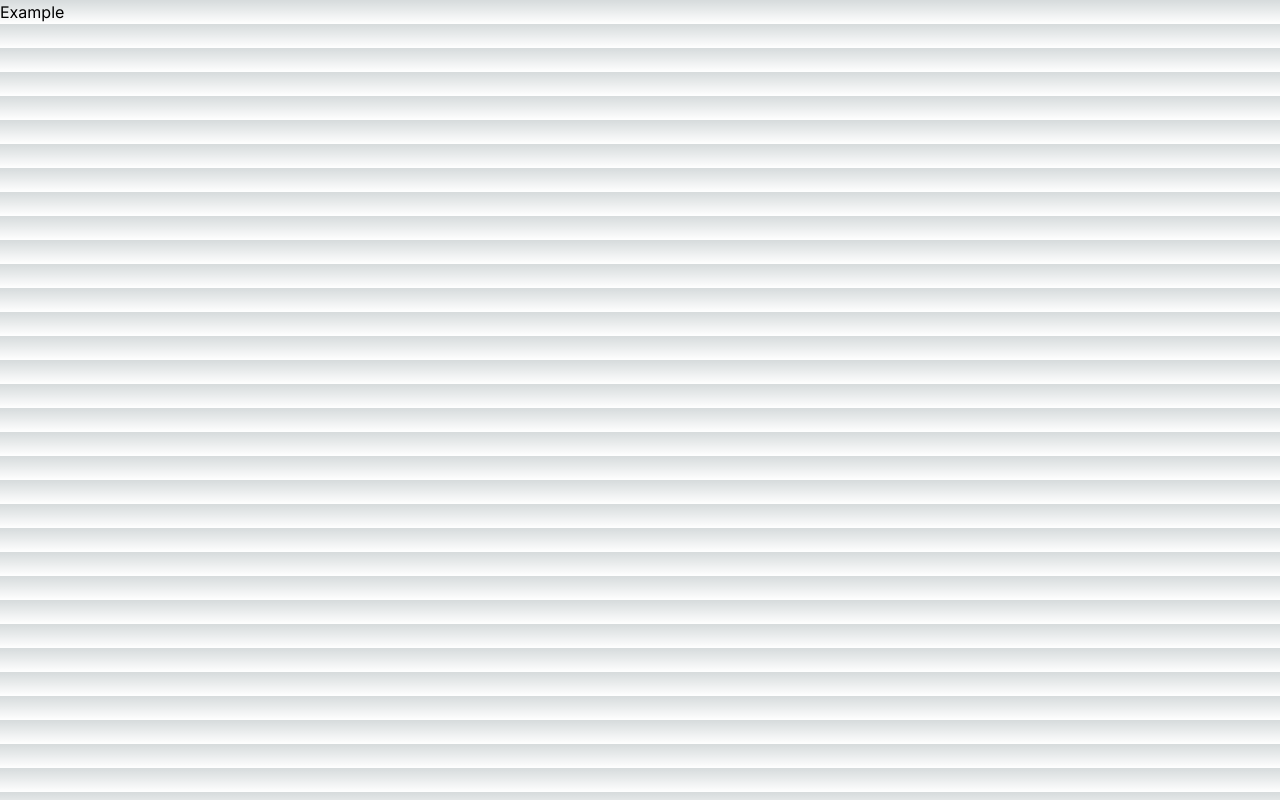
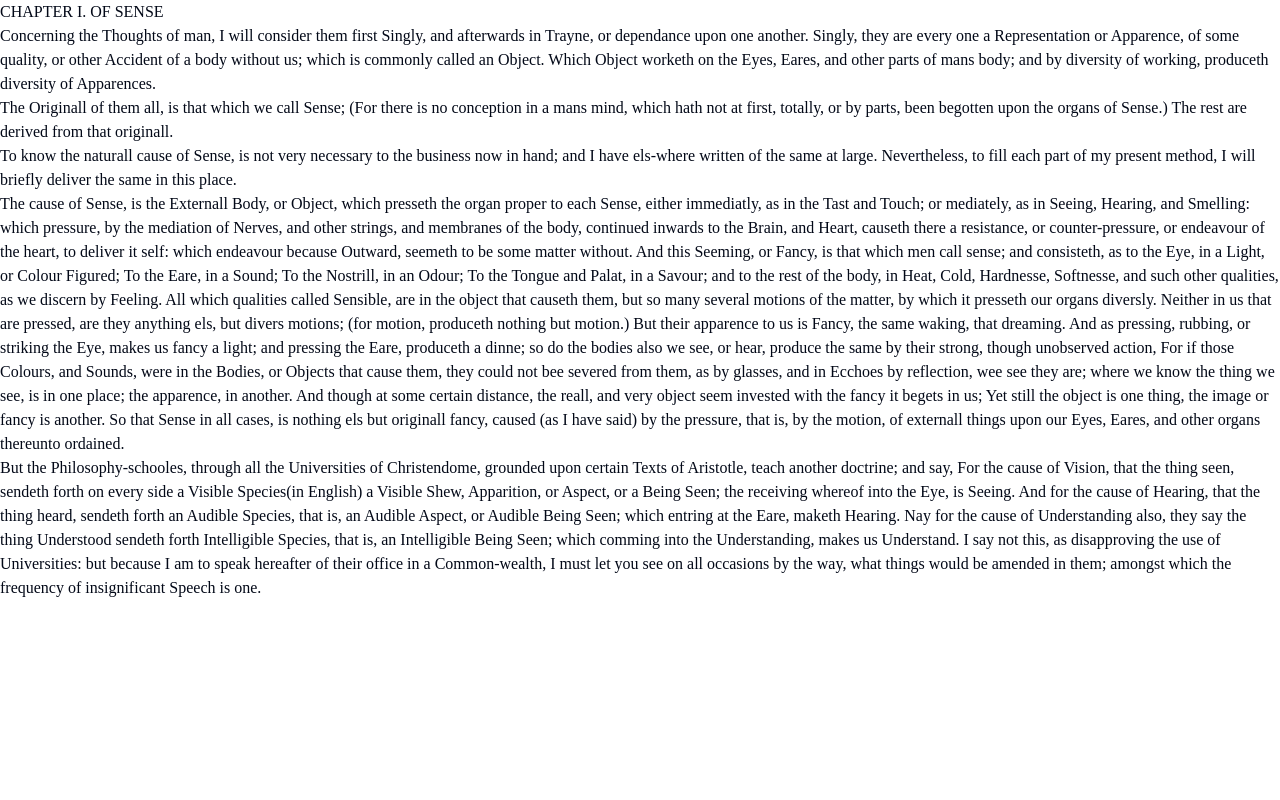
Before and after one commit to 3willows/leviathan, a Next.js app: page /1 in a window 1280 px wide. Built offline with nearby package versions, Linux system fonts and the light colour scheme.

Commit message:
Link up Shadcn

```diff
--- a/app/1/page.tsx
+++ b/app/1/page.tsx
@@ -1,3 +1,77 @@
 export default function Page() {
-  return <>Example</>
+  return (
+    <>
+    <h2>
+      CHAPTER I. OF SENSE
+    </h2>
+      <p>
+        Concerning the Thoughts of man, I will consider them first Singly, and
+        afterwards in Trayne, or dependance upon one another. Singly, they are
+        every one a Representation or Apparence, of some quality, or other
+        Accident of a body without us; which is commonly called an Object. Which
+        Object worketh on the Eyes, Eares, and other parts of mans body; and by
+        diversity of working, produceth diversity of Apparences.
+      </p>
+      <p>
+        The Originall of them all, is that which we call Sense; (For there is no
+        conception in a mans mind, which hath not at first, totally, or by
+        parts, been begotten upon the organs of Sense.) The rest are derived
+        from that originall.
+      </p>
+      <p>
+        To know the naturall cause of Sense, is not very necessary to the
+        business now in hand; and I have els-where written of the same at large.
+        Nevertheless, to fill each part of my present method, I will briefly
+        deliver the same in this place.
+      </p>
+      <p>
+        The cause of Sense, is the Externall Body, or Object, which presseth the
+        organ proper to each Sense, either immediatly, as in the Tast and Touch;
+        or mediately, as in Seeing, Hearing, and Smelling: which pressure, by
+        the mediation of Nerves, and other strings, and membranes of the body,
+        continued inwards to the Brain, and Heart, causeth there a resistance,
+        or counter-pressure, or endeavour of the heart, to deliver it self:
+        which endeavour because Outward, seemeth to be some matter without. And
+        this Seeming, or Fancy, is that which men call sense; and consisteth, as
+        to the Eye, in a Light, or Colour Figured; To the Eare, in a Sound; To
+        the Nostrill, in an Odour; To the Tongue and Palat, in a Savour; and to
+        the rest of the body, in Heat, Cold, Hardnesse, Softnesse, and such
+        other qualities, as we discern by Feeling. All which qualities called
+        Sensible, are in the object that causeth them, but so many several
+        motions of the matter, by which it presseth our organs diversly. Neither
+        in us that are pressed, are they anything els, but divers motions; (for
+        motion, produceth nothing but motion.) But their apparence to us is
+        Fancy, the same waking, that dreaming. And as pressing, rubbing, or
+        striking the Eye, makes us fancy a light; and pressing the Eare,
+        produceth a dinne; so do the bodies also we see, or hear, produce the
+        same by their strong, though unobserved action, For if those Colours,
+        and Sounds, were in the Bodies, or Objects that cause them, they could
+        not bee severed from them, as by glasses, and in Ecchoes by reflection,
+        wee see they are; where we know the thing we see, is in one place; the
+        apparence, in another. And though at some certain distance, the reall,
+        and very object seem invested with the fancy it begets in us; Yet still
+        the object is one thing, the image or fancy is another. So that Sense in
+        all cases, is nothing els but originall fancy, caused (as I have said)
+        by the pressure, that is, by the motion, of externall things upon our
+        Eyes, Eares, and other organs thereunto ordained.
+      </p>
+      <p>
+        But the Philosophy-schooles, through all the Universities of
+        Christendome, grounded upon certain Texts of Aristotle, teach another
+        doctrine; and say, For the cause of Vision, that the thing seen, sendeth
+        forth on every side a Visible Species(in English) a Visible Shew,
+        Apparition, or Aspect, or a Being Seen; the receiving whereof into the
+        Eye, is Seeing. And for the cause of Hearing, that the thing heard,
+        sendeth forth an Audible Species, that is, an Audible Aspect, or Audible
+        Being Seen; which entring at the Eare, maketh Hearing. Nay for the cause
+        of Understanding also, they say the thing Understood sendeth forth
+        Intelligible Species, that is, an Intelligible Being Seen; which comming
+        into the Understanding, makes us Understand. I say not this, as
+        disapproving the use of Universities: but because I am to speak
+        hereafter of their office in a Common-wealth, I must let you see on all
+        occasions by the way, what things would be amended in them; amongst
+        which the frequency of insignificant Speech is one.
+      </p>
+    </>
+  )
 }
--- a/app/globals.css
+++ b/app/globals.css
@@ -2,32 +2,68 @@
 @tailwind components;
 @tailwind utilities;
 
-:root {
-  --foreground-rgb: 0, 0, 0;
-  --background-start-rgb: 214, 219, 220;
-  --background-end-rgb: 255, 255, 255;
-}
+@layer base {
+  :root {
+    --background: 0 0% 100%;
+    --foreground: 222.2 84% 4.9%;
+    --card: 0 0% 100%;
+    --card-foreground: 222.2 84% 4.9%;
+    --popover: 0 0% 100%;
+    --popover-foreground: 222.2 84% 4.9%;
+    --primary: 222.2 47.4% 11.2%;
+    --primary-foreground: 210 40% 98%;
+    --secondary: 210 40% 96.1%;
+    --secondary-foreground: 222.2 47.4% 11.2%;
+    --muted: 210 40% 96.1%;
+    --muted-foreground: 215.4 16.3% 46.9%;
+    --accent: 210 40% 96.1%;
+    --accent-foreground: 222.2 47.4% 11.2%;
+    --destructive: 0 84.2% 60.2%;
+    --destructive-foreground: 210 40% 98%;
+    --border: 214.3 31.8% 91.4%;
+    --input: 214.3 31.8% 91.4%;
+    --ring: 222.2 84% 4.9%;
+    --radius: 0.5rem;
+    --chart-1: 12 76% 61%;
+    --chart-2: 173 58% 39%;
+    --chart-3: 197 37% 24%;
+    --chart-4: 43 74% 66%;
+    --chart-5: 27 87% 67%;
+  }
 
-@media (prefers-color-scheme: dark) {
-  :root {
-    --foreground-rgb: 255, 255, 255;
-    --background-start-rgb: 0, 0, 0;
-    --background-end-rgb: 0, 0, 0;
+  .dark {
+    --background: 222.2 84% 4.9%;
+    --foreground: 210 40% 98%;
+    --card: 222.2 84% 4.9%;
+    --card-foreground: 210 40% 98%;
+    --popover: 222.2 84% 4.9%;
+    --popover-foreground: 210 40% 98%;
+    --primary: 210 40% 98%;
+    --primary-foreground: 222.2 47.4% 11.2%;
+    --secondary: 217.2 32.6% 17.5%;
+    --secondary-foreground: 210 40% 98%;
+    --muted: 217.2 32.6% 17.5%;
+    --muted-foreground: 215 20.2% 65.1%;
+    --accent: 217.2 32.6% 17.5%;
+    --accent-foreground: 210 40% 98%;
+    --destructive: 0 62.8% 30.6%;
+    --destructive-foreground: 210 40% 98%;
+    --border: 217.2 32.6% 17.5%;
+    --input: 217.2 32.6% 17.5%;
+    --ring: 212.7 26.8% 83.9%;
+    --chart-1: 220 70% 50%;
+    --chart-2: 160 60% 45%;
+    --chart-3: 30 80% 55%;
+    --chart-4: 280 65% 60%;
+    --chart-5: 340 75% 55%;
   }
 }
 
-body {
-  color: rgb(var(--foreground-rgb));
-  background: linear-gradient(
-      to bottom,
-      transparent,
-      rgb(var(--background-end-rgb))
-    )
-    rgb(var(--background-start-rgb));
-}
-
-@layer utilities {
-  .text-balance {
-    text-wrap: balance;
+@layer base {
+  * {
+    @apply border-border;
+  }
+  body {
+    @apply bg-background text-foreground;
   }
 }
--- a/app/layout.tsx
+++ b/app/layout.tsx
@@ -1,22 +1,33 @@
-import type { Metadata } from "next";
-import { Inter } from "next/font/google";
-import "./globals.css";
+// This is the root layout component for your Next.js app.
+// Learn more: https://nextjs.org/docs/app/building-your-application/routing/pages-and-layouts#root-layout-required
+import { Inter } from 'next/font/google'
+import { cn } from '@/lib/utils'
+import './globals.css'
 
-const inter = Inter({ subsets: ["latin"] });
+const fontHeading = Inter({
+  subsets: ['latin'],
+  display: 'swap',
+  variable: '--font-heading',
+})
 
-export const metadata: Metadata = {
-  title: "Create Next App",
-  description: "Generated by create next app",
-};
+const fontBody = Inter({
+  subsets: ['latin'],
+  display: 'swap',
+  variable: '--font-body',
+})
 
-export default function RootLayout({
-  children,
-}: Readonly<{
-  children: React.ReactNode;
-}>) {
+export default function Layout({ children }) {
   return (
     <html lang="en">
-      <body className={inter.className}>{children}</body>
+      <body
+        className={cn(
+          'antialiased',
+          fontHeading.variable,
+          fontBody.variable
+        )}
+      >
+        {children}
+      </body>
     </html>
-  );
+  )
 }
--- /dev/null
+++ b/lib/utils.ts
@@ -0,0 +1,6 @@
+import { type ClassValue, clsx } from "clsx"
+import { twMerge } from "tailwind-merge"
+
+export function cn(...inputs: ClassValue[]) {
+  return twMerge(clsx(inputs))
+}
--- a/tailwind.config.ts
+++ b/tailwind.config.ts
@@ -1,20 +1,84 @@
-import type { Config } from "tailwindcss";
+import type { Config } from "tailwindcss"
+const { fontFamily } = require("tailwindcss/defaultTheme")
 
-const config: Config = {
+const config = {
+  darkMode: ["class"],
   content: [
-    "./pages/**/*.{js,ts,jsx,tsx,mdx}",
-    "./components/**/*.{js,ts,jsx,tsx,mdx}",
-    "./app/**/*.{js,ts,jsx,tsx,mdx}",
-  ],
+    './pages/**/*.{ts,tsx}',
+    './components/**/*.{ts,tsx}',
+    './app/**/*.{ts,tsx}',
+    './src/**/*.{ts,tsx}',
+	],
+  prefix: "",
   theme: {
+    container: {
+      center: true,
+      padding: "2rem",
+      screens: {
+        "2xl": "1400px",
+      },
+    },
     extend: {
-      backgroundImage: {
-        "gradient-radial": "radial-gradient(var(--tw-gradient-stops))",
-        "gradient-conic":
-          "conic-gradient(from 180deg at 50% 50%, var(--tw-gradient-stops))",
+      fontFamily: {
+        sans: ["var(--font-sans)", ...fontFamily.sans],
+      },
+      colors: {
+        border: "hsl(var(--border))",
+        input: "hsl(var(--input))",
+        ring: "hsl(var(--ring))",
+        background: "hsl(var(--background))",
+        foreground: "hsl(var(--foreground))",
+        primary: {
+          DEFAULT: "hsl(var(--primary))",
+          foreground: "hsl(var(--primary-foreground))",
+        },
+        secondary: {
+          DEFAULT: "hsl(var(--secondary))",
+          foreground: "hsl(var(--secondary-foreground))",
+        },
+        destructive: {
+          DEFAULT: "hsl(var(--destructive))",
+          foreground: "hsl(var(--destructive-foreground))",
+        },
+        muted: {
+          DEFAULT: "hsl(var(--muted))",
+          foreground: "hsl(var(--muted-foreground))",
+        },
+        accent: {
+          DEFAULT: "hsl(var(--accent))",
+          foreground: "hsl(var(--accent-foreground))",
+        },
+        popover: {
+          DEFAULT: "hsl(var(--popover))",
+          foreground: "hsl(var(--popover-foreground))",
+        },
+        card: {
+          DEFAULT: "hsl(var(--card))",
+          foreground: "hsl(var(--card-foreground))",
+        },
+      },
+      borderRadius: {
+        lg: "var(--radius)",
+        md: "calc(var(--radius) - 2px)",
+        sm: "calc(var(--radius) - 4px)",
+      },
+      keyframes: {
+        "accordion-down": {
+          from: { height: "0" },
+          to: { height: "var(--radix-accordion-content-height)" },
+        },
+        "accordion-up": {
+          from: { height: "var(--radix-accordion-content-height)" },
+          to: { height: "0" },
+        },
+      },
+      animation: {
+        "accordion-down": "accordion-down 0.2s ease-out",
+        "accordion-up": "accordion-up 0.2s ease-out",
       },
     },
   },
-  plugins: [],
-};
-export default config;
+  plugins: [require("tailwindcss-animate")],
+} satisfies Config
+
+export default config
```
Also changed, not shown: package.json (+9 -4 lines), components.json (added), 1 other file (tests, documents, lock files or other folders).
